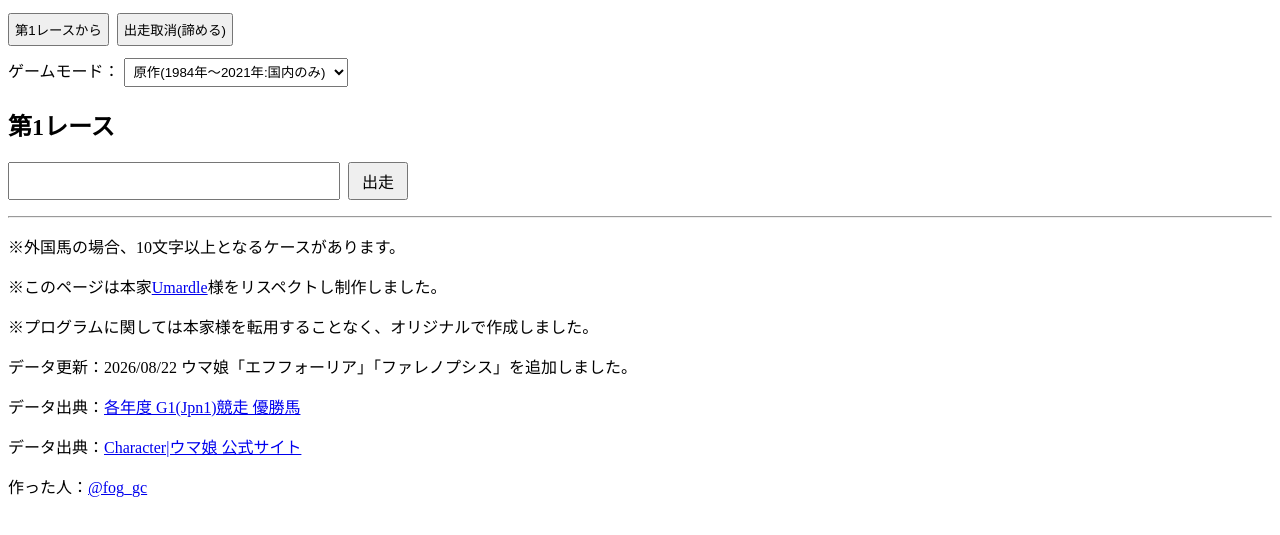
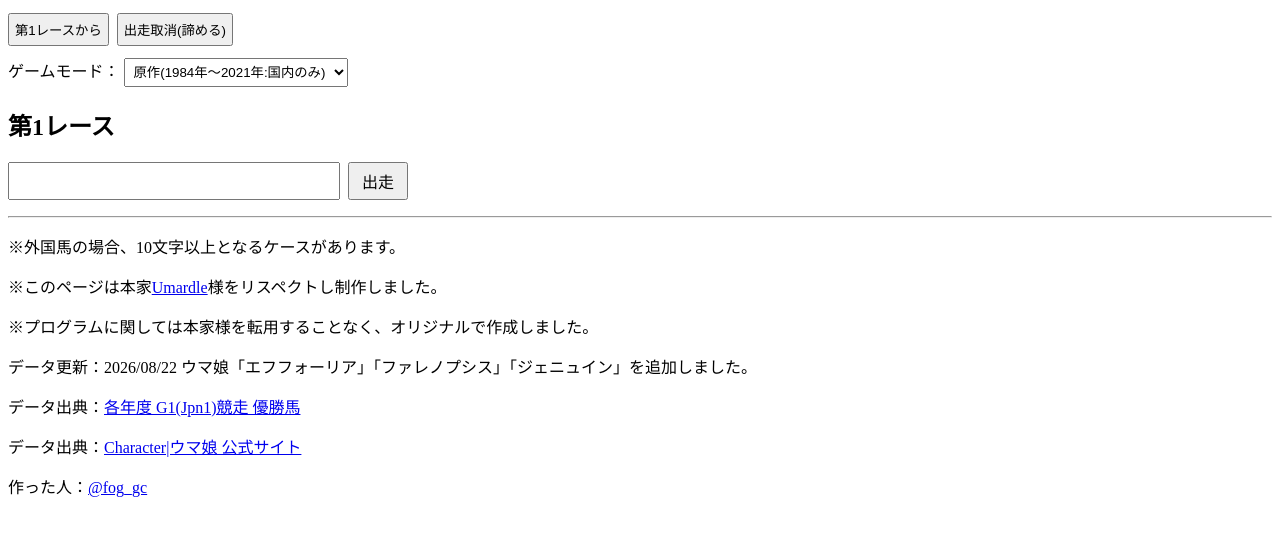
Before and after one commit to fog-gc/UmardleEX, a plain HTML site: page index.html in a window 1280 px wide. Shown: the part 107-642 px from the top of the page. Drawn offline with Linux system fonts and the light colour scheme.

Commit message:
Update index.html

```diff
--- a/index.html
+++ b/index.html
@@ -50,7 +50,7 @@
     <p>※外国馬の場合、10文字以上となるケースがあります。</p>
     <p>※このページは本家<a href="https://kuramiya.github.io/Umardle/">Umardle</a>様をリスペクトし制作しました。</p>
     <p>※プログラムに関しては本家様を転用することなく、オリジナルで作成しました。</p>
-    <p>データ更新：2026/08/22 ウマ娘「エフフォーリア」「ファレノプシス」を追加しました。</p>
+    <p>データ更新：2026/08/22 ウマ娘「エフフォーリア」「ファレノプシス」「ジェニュイン」を追加しました。</p>
     <p>データ出典：<a href="https://www.makworld.net/horse/grade/G1win.html">各年度 G1(Jpn1)競走 優勝馬</a></p>
     <p>データ出典：<a href="https://umamusume.jp/character/">Character|ウマ娘 公式サイト</a></p>
     <p>作った人：<a href="https://x.com/fog_gc">@fog_gc</a></p>
```
